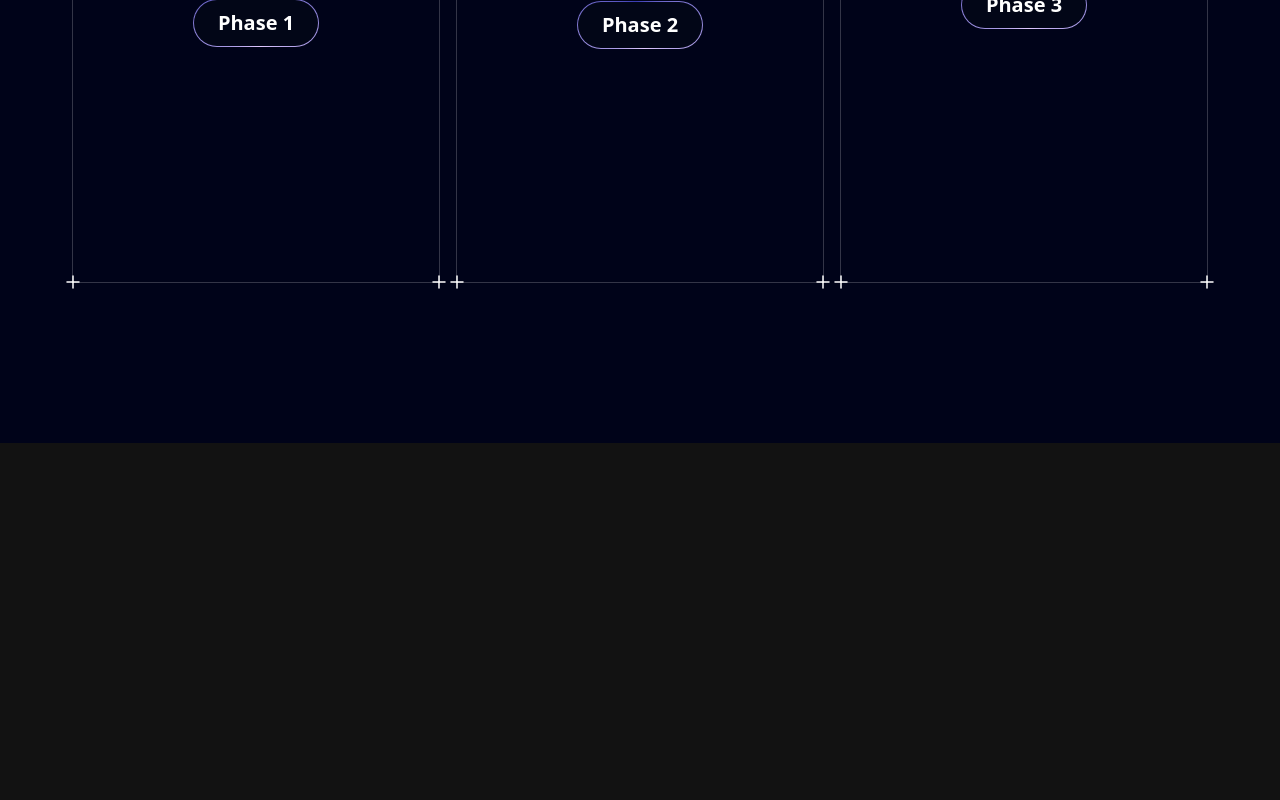
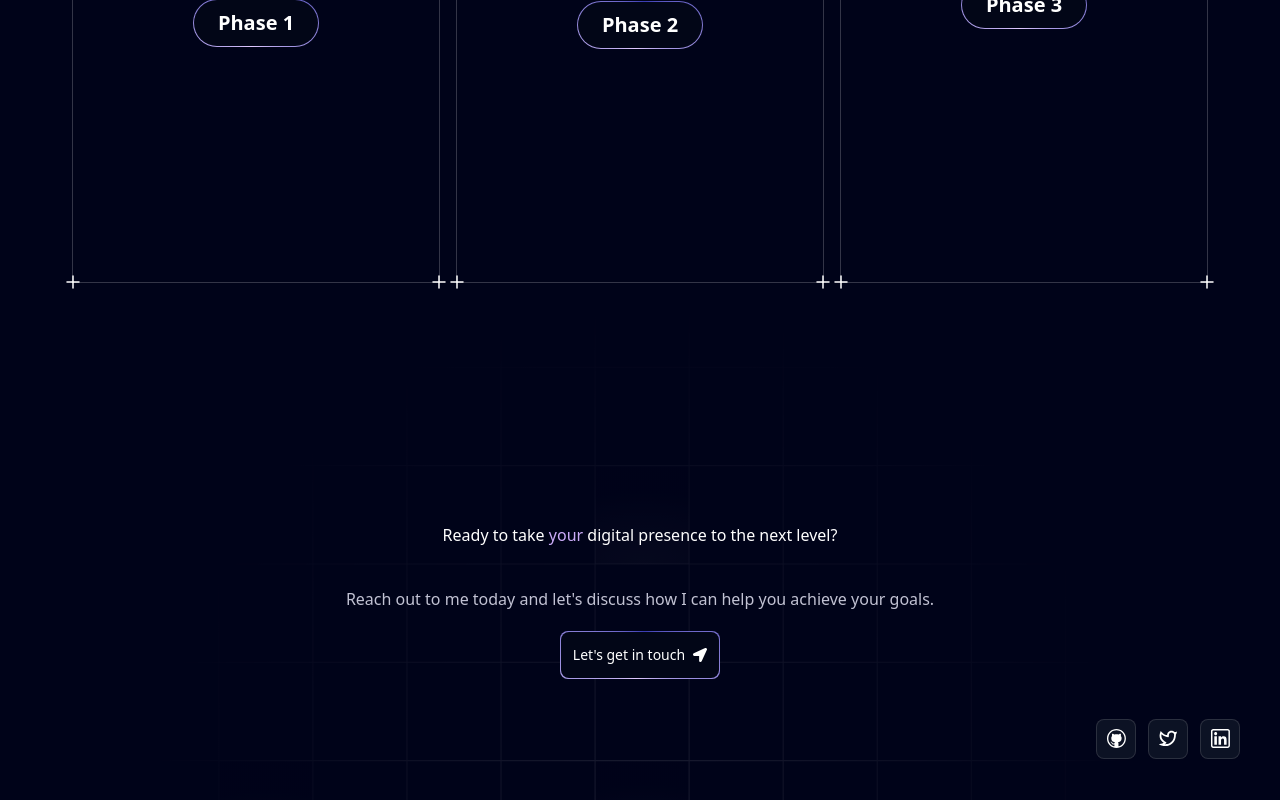
Before and after one commit to Sanjokale/Portfolio, a Next.js app: page / in a window 1280 px wide. Shown: the part 4293-5093 px from the top of the page. Before the commit the page ends 4736 px from the top, so only its background shows below. Built offline with nearby package versions, Linux system fonts and the light colour scheme.

Commit message:
footer section completed

```diff
--- a/src/app/page.js
+++ b/src/app/page.js
@@ -5,6 +5,7 @@
 import RecentProjects from "@/components/RecentProjects";
 import Approach from "@/components/Approach";
 import Blogs from "@/components/Blog";
+import Footer from "@/components/Footer";
 
 export default function Home() {
   return (
@@ -16,6 +17,7 @@
         <RecentProjects />
         <Blogs />
         <Approach />
+        <Footer />
       </div>
     </main>
   );
--- /dev/null
+++ b/src/components/Footer.jsx
@@ -0,0 +1,49 @@
+import { FaLocationArrow } from "react-icons/fa";
+import MagicButton from "./ui/MagicButton";
+import { socialMedia } from "@/data";
+
+const Footer = () => {
+  return (
+    <footer className="w-full pt-20 pb-10" id="contact">
+      {/* background grid */}
+      <div className="w-full absolute left-0 -bottom-72 min-h-96">
+        <img
+          src="/footer-grid.svg"
+          alt="grid"
+          className="w-full h-full opacity-50 "
+        />
+      </div>
+
+      <div className="flex flex-col items-center">
+        <h1 className="heading lg:max-w-[45vw]">
+          Ready to take <span className="text-purple">your</span> digital
+          presence to the next level?
+        </h1>
+        <p className="text-white-200 md:mt-10 my-5 text-center">
+          Reach out to me today and let&apos;s discuss how I can help you
+          achieve your goals.
+        </p>
+        <a href="mailto:alemagarsanjok771@gmail.com">
+          <MagicButton
+            title="Let's get in touch"
+            icon={<FaLocationArrow />}
+            position="right"
+          />
+        </a>
+      </div>
+
+      <div className="  w-full flex items-center justify-end my-10 md:gap-3  gap-6">
+        {socialMedia?.map((info) => (
+          <div
+            key={info.id}
+            className="w-10 h-10 cursor-pointer flex justify-center items-center backdrop-filter backdrop-blur-lg saturate-180 bg-opacity-75 bg-black-200 rounded-lg border border-black-300"
+          >
+            <img src={info.img} alt="icons" width={20} height={20} />
+          </div>
+        ))}
+      </div>
+    </footer>
+  );
+};
+
+export default Footer;
```
